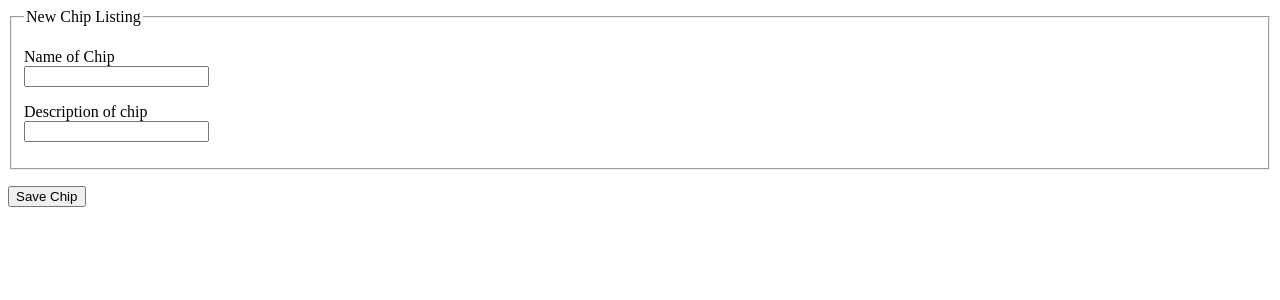
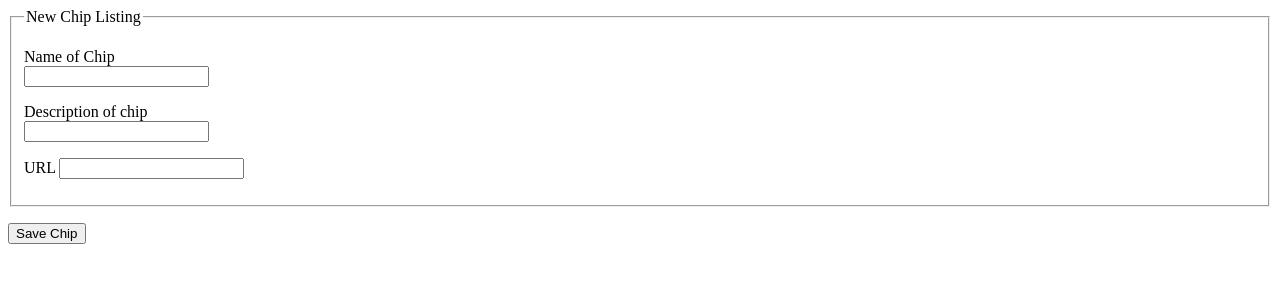
Before and after one commit to adgray09/contractor_project, a Flask app: page /chips/new in a window 1280 px wide. Shown: the top 300 px of the page. Run offline with Flask 2, Linux system fonts and the light colour scheme.

Commit message:
users can list new chips

```diff
--- a/app.py
+++ b/app.py
@@ -21,7 +21,12 @@ def chips_new():
 @app.route('/chips', methods=['POST'])
 def chips_submit():
     """Submit a new playlist."""
-    print(request.form.to_dict())
+    added_chip = {
+        'title': request.form.get('title'),
+        'description': request.form.get('description'),
+        'url': request.form.get('url')
+    }
+    chips.insert_one(added_chip)
     return redirect(url_for('chips_index'))
 
 if __name__ == '__main__':
--- a/templates/chips_new.html
+++ b/templates/chips_new.html
@@ -14,8 +14,13 @@
         <label for='description'>Description of chip</label><br>
         <input type='text' name='description' />
     </p>
-    </fieldset>
 
+    <p>
+        <label for='url'>URL</label>
+        <input type='url' name='url ' />
+    </p>
+
+</fieldset>
     <!-- BUTTON -->
     <p>
         <button type='submit'>Save Chip</button>
```
